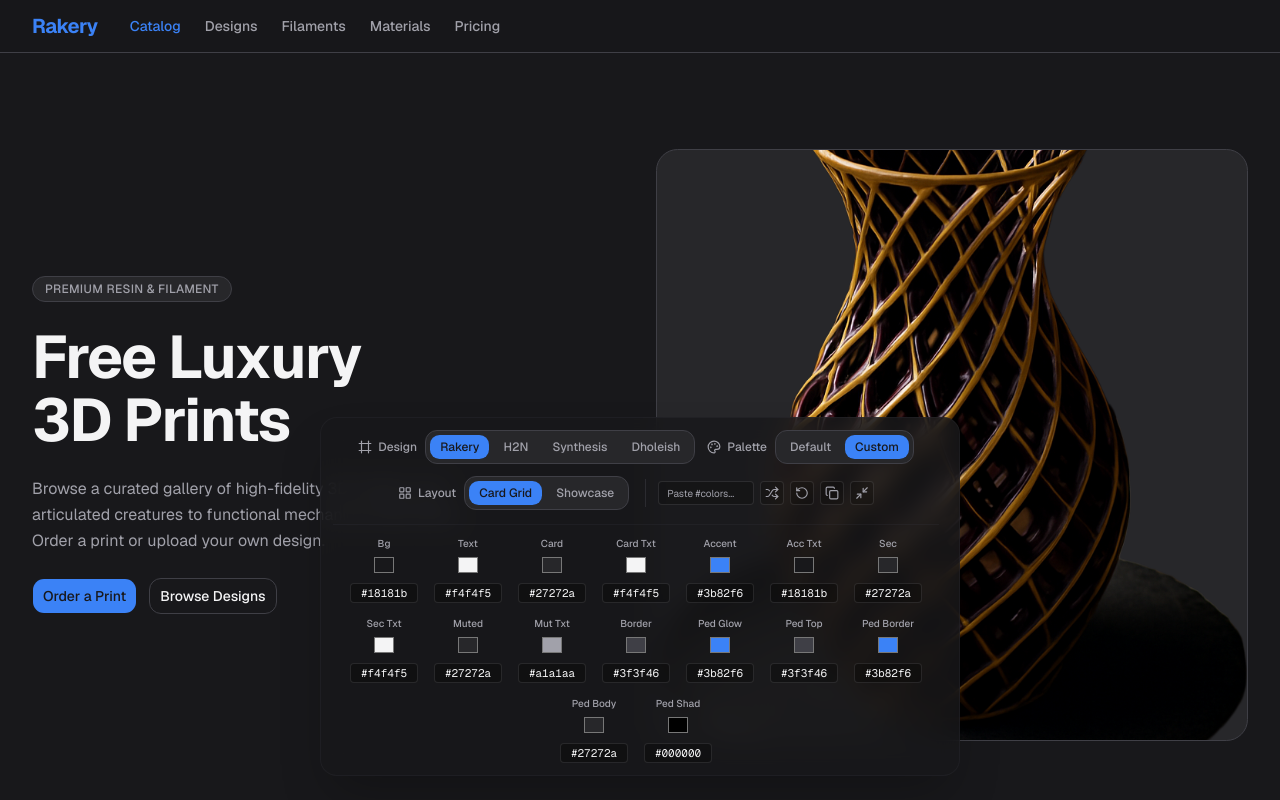
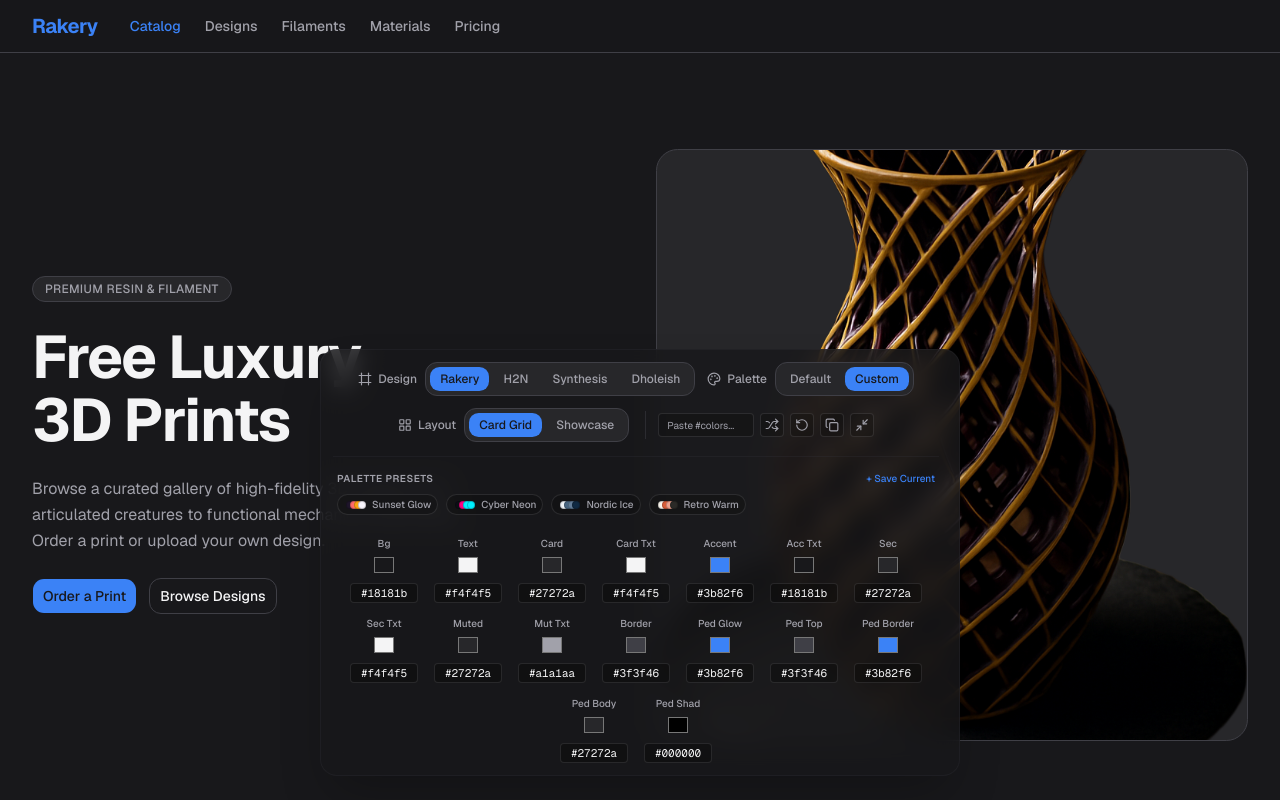
Before and after one commit to sanals/dynamic-theme, a Next.js app: page / in a window 1280 px wide. Both pictures are taken after a click on the button "Custom". Shown: the top 800 px of the page. Built offline with nearby package versions, Linux system fonts and the light colour scheme.

Commit message:
added preset theme and save theme options

```diff
--- a/components/design-controls.tsx
+++ b/components/design-controls.tsx
@@ -17,6 +17,104 @@ import { useLayoutStructure } from "@/components/providers/layout-provider"
 import { useCustomPalette, type CustomColors } from "@/components/providers/custom-palette-provider"
 import { cn } from "@/lib/utils"
 import { generatePalette } from "@/lib/palette-generator"
+
+export interface Preset {
+  id: string
+  name: string
+  colors: CustomColors
+  isCustom?: boolean
+}
+
+export const BUILTIN_PRESETS: Preset[] = [
+  {
+    id: "sunset-glow",
+    name: "Sunset Glow",
+    colors: {
+      background: "#1e152a",
+      foreground: "#f7f4fb",
+      card: "#2c1e3d",
+      cardForeground: "#f7f4fb",
+      primary: "#ff6b6b",
+      primaryForeground: "#1e152a",
+      secondary: "#fca311",
+      secondaryForeground: "#1e152a",
+      muted: "#2c1e3d",
+      mutedForeground: "#bca0dc",
+      border: "#4b3269",
+      pedestalGlow: "#ff6b6b",
+      pedestalTop: "#3e275c",
+      pedestalTopBorder: "#ff6b6b",
+      pedestalBody: "#2c1e3d",
+      pedestalShadow: "#0d0614",
+    }
+  },
+  {
+    id: "cyberpunk-neon",
+    name: "Cyber Neon",
+    colors: {
+      background: "#0d0e15",
+      foreground: "#00f0ff",
+      card: "#151722",
+      cardForeground: "#ffffff",
+      primary: "#ff007f",
+      primaryForeground: "#ffffff",
+      secondary: "#00f0ff",
+      secondaryForeground: "#0d0e15",
+      muted: "#151722",
+      mutedForeground: "#787f9d",
+      border: "#ff007f",
+      pedestalGlow: "#ff007f",
+      pedestalTop: "#1c1e2d",
+      pedestalTopBorder: "#00f0ff",
+      pedestalBody: "#151722",
+      pedestalShadow: "#000000",
+    }
+  },
+  {
+    id: "nordic-winter",
+    name: "Nordic Ice",
+    colors: {
+      background: "#f0f4f8",
+      foreground: "#102a43",
+      card: "#ffffff",
+      cardForeground: "#102a43",
+      primary: "#486581",
+      primaryForeground: "#ffffff",
+      secondary: "#627d98",
+      secondaryForeground: "#ffffff",
+      muted: "#bcccdc",
+      mutedForeground: "#486581",
+      border: "#d9e2ec",
+      pedestalGlow: "#627d98",
+      pedestalTop: "#e1e8ed",
+      pedestalTopBorder: "#bcccdc",
+      pedestalBody: "#bcccdc",
+      pedestalShadow: "#102a4315",
+    }
+  },
+  {
+    id: "vintage-retro",
+    name: "Retro Warm",
+    colors: {
+      background: "#faf6ee",
+      foreground: "#2b2a27",
+      card: "#f4ede0",
+      cardForeground: "#2b2a27",
+      primary: "#d95d39",
+      primaryForeground: "#faf6ee",
+      secondary: "#f0a28e",
+      secondaryForeground: "#2b2a27",
+      muted: "#f4ede0",
+      mutedForeground: "#8c877d",
+      border: "#dfd5c2",
+      pedestalGlow: "#d95d39",
+      pedestalTop: "#ebe0cc",
+      pedestalTopBorder: "#d95d39",
+      pedestalBody: "#dfd5c2",
+      pedestalShadow: "#2b2a2712",
+    }
+  }
+]
 
 /*
   DESIGN CONTROLS
@@ -194,6 +292,70 @@ export function DesignControls({ onMinimize }: { onMinimize: () => void }) {
       ...prev,
       [key]: !prev[key],
     }))
+  }
+
+  const [presets, setPresets] = useState<Preset[]>(BUILTIN_PRESETS)
+  const [newPresetName, setNewPresetName] = useState("")
+  const [showSaveInput, setShowSaveInput] = useState(false)
+
+  // Load custom presets on mount
+  useEffect(() => {
+    try {
+      const stored = window.localStorage.getItem("custom-palette-presets")
+      if (stored) {
+        const parsed = JSON.parse(stored) as Preset[]
+        setPresets([...BUILTIN_PRESETS, ...parsed])
+      }
+    } catch (e) {
+      console.error("Failed to load presets", e)
+    }
+  }, [])
+
+  const handleApplyPreset = (preset: Preset) => {
+    applyBulkColors([
+      preset.colors.background,
+      preset.colors.foreground,
+      preset.colors.card,
+      preset.colors.cardForeground,
+      preset.colors.primary,
+      preset.colors.primaryForeground,
+      preset.colors.secondary,
+      preset.colors.secondaryForeground,
+      preset.colors.muted,
+      preset.colors.mutedForeground,
+      preset.colors.border,
+      preset.colors.pedestalGlow,
+      preset.colors.pedestalTop,
+      preset.colors.pedestalTopBorder,
+      preset.colors.pedestalBody,
+      preset.colors.pedestalShadow,
+    ])
+  }
+
+  const handleSavePreset = () => {
+    if (!newPresetName.trim()) return
+    const newPreset: Preset = {
+      id: "custom-" + Date.now(),
+      name: newPresetName.trim(),
+      colors: { ...customColors },
+      isCustom: true,
+    }
+    const updatedPresets = [...presets, newPreset]
+    setPresets(updatedPresets)
+
+    // Save only custom ones to localStorage
+    const customOnly = updatedPresets.filter(p => p.isCustom)
+    window.localStorage.setItem("custom-palette-presets", JSON.stringify(customOnly))
+
+    setNewPresetName("")
+    setShowSaveInput(false)
+  }
+
+  const handleDeletePreset = (id: string) => {
+    const updatedPresets = presets.filter(p => p.id !== id)
+    setPresets(updatedPresets)
+    const customOnly = updatedPresets.filter(p => p.isCustom)
+    window.localStorage.setItem("custom-palette-presets", JSON.stringify(customOnly))
   }
 
   const handleRandomizePalette = () => {
@@ -470,9 +632,94 @@ export function DesignControls({ onMinimize }: { onMinimize: () => void }) {
         )}
       </div>
 
-      {/* Bottom Row: Color Pickers (only shown in custom mode) */}
+      {/* Bottom Row: Color Pickers and Presets (only shown in custom mode) */}
       {mounted && theme === "custom-palette" && (
-        <div className="flex flex-wrap items-center justify-center gap-4 border-t border-border/20 pt-3.5 w-full">
+        <div className="flex flex-col gap-3.5 border-t border-border/20 pt-3.5 w-full">
+          {/* Presets Library */}
+          <div className="flex flex-col gap-2 w-full px-1">
+            <div className="flex items-center justify-between">
+              <span className="text-[10px] font-semibold text-muted-foreground uppercase tracking-wider">Palette Presets</span>
+              {!showSaveInput ? (
+                <button
+                  type="button"
+                  onClick={() => setShowSaveInput(true)}
+                  className="text-[10px] text-primary hover:text-primary/80 transition-colors font-medium"
+                >
+                  + Save Current
+                </button>
+              ) : (
+                <div className="flex items-center gap-1.5">
+                  <input
+                    type="text"
+                    value={newPresetName}
+                    onChange={(e) => setNewPresetName(e.target.value)}
+                    placeholder="Preset name..."
+                    className="h-5 text-[10px] bg-black/40 border border-white/10 rounded px-1.5 w-24 text-foreground focus:outline-none focus:ring-1 focus:ring-primary placeholder:text-muted-foreground"
+                    onKeyDown={(e) => {
+                      if (e.key === "Enter") handleSavePreset()
+                      if (e.key === "Escape") {
+                        setShowSaveInput(false)
+                        setNewPresetName("")
+                      }
+                    }}
+                  />
+                  <button
+                    type="button"
+                    onClick={handleSavePreset}
+                    className="h-5 px-2 rounded bg-primary text-primary-foreground text-[10px] font-medium hover:bg-primary/90 transition-colors"
+                  >
+                    Save
+                  </button>
+                  <button
+                    type="button"
+                    onClick={() => {
+                      setShowSaveInput(false)
+                      setNewPresetName("")
+                    }}
+                    className="text-[10px] text-muted-foreground hover:text-foreground transition-colors px-1"
+                  >
+                    Cancel
+                  </button>
+                </div>
+              )}
+            </div>
+            <div className="flex gap-2 overflow-x-auto pb-1.5 no-scrollbar scroll-smooth w-full">
+              {presets.map((preset) => (
+                <div
+                  key={preset.id}
+                  className="group/preset relative flex items-center gap-1.5 shrink-0 rounded-full border border-white/10 bg-black/20 pl-2 pr-1.5 py-0.5 hover:bg-black/40 hover:border-white/20 transition-all"
+                >
+                  <button
+                    type="button"
+                    onClick={() => handleApplyPreset(preset)}
+                    className="flex items-center gap-1.5 text-[10px] font-medium text-muted-foreground hover:text-foreground transition-colors"
+                  >
+                    {/* 4 dots for preview */}
+                    <div className="flex -space-x-1 shrink-0">
+                      <span className="size-2 rounded-full border border-black/20" style={{ backgroundColor: preset.colors.background }} />
+                      <span className="size-2 rounded-full border border-black/20" style={{ backgroundColor: preset.colors.primary }} />
+                      <span className="size-2 rounded-full border border-black/20" style={{ backgroundColor: preset.colors.secondary }} />
+                      <span className="size-2 rounded-full border border-black/20" style={{ backgroundColor: preset.colors.foreground }} />
+                    </div>
+                    <span>{preset.name}</span>
+                  </button>
+                  {preset.isCustom && (
+                    <button
+                      type="button"
+                      onClick={() => handleDeletePreset(preset.id)}
+                      title="Delete preset"
+                      className="text-muted-foreground hover:text-red-400 text-xs ml-0.5 leading-none transition-colors"
+                    >
+                      &times;
+                    </button>
+                  )}
+                </div>
+              ))}
+            </div>
+          </div>
+
+          {/* Color Swatch Pickers Grid */}
+          <div className="flex flex-wrap items-center justify-center gap-4 pt-1 w-full">
             <DraggableColorPicker
               colorKey="background" label="Bg" value={customColors.background}
               onChange={(v) => setCustomColor("background", v)} onSwap={swapColors}
@@ -558,6 +805,7 @@ export function DesignControls({ onMinimize }: { onMinimize: () => void }) {
               </>
             )}
           </div>
+        </div>
       )}
     </div>
   )
```
Also changed, not shown: 1 other file (tests, documents, lock files or other folders). Lines whose indentation alone changed are shown as unchanged.
